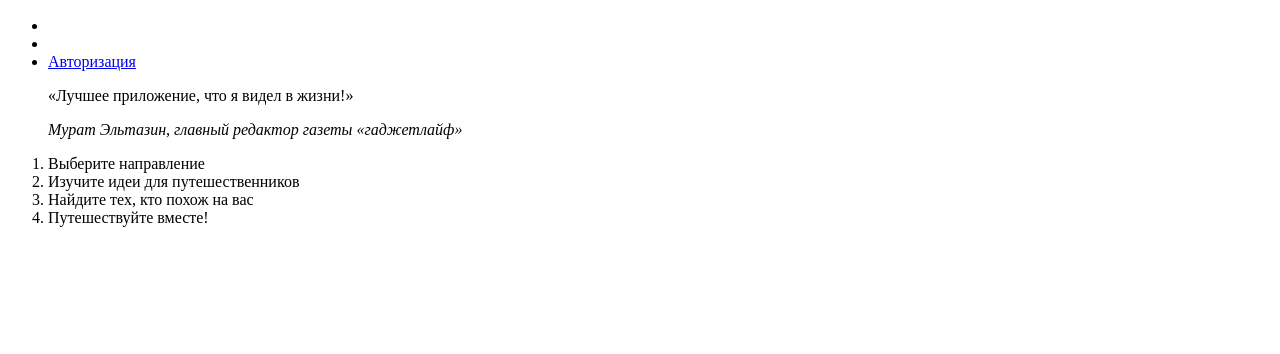
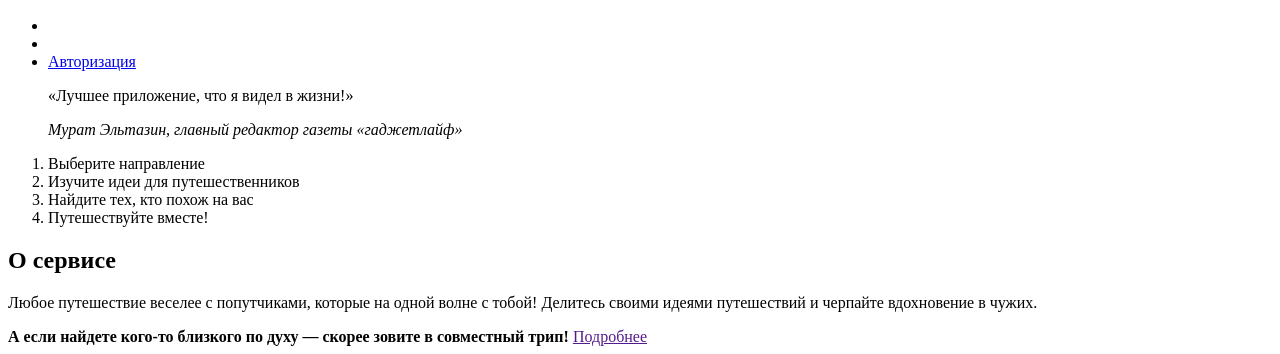
Before and after one commit to kokinz/1569955-pognali-21, a website: page source/index.html in a window 1280 px wide. Shown: the part 482-836 px from the top of the page. Before the commit the page ends 800 px from the top, so only its background shows below. Drawn offline with Linux system fonts and the light colour scheme.

Commit message:
Разметка about-service index

```diff
--- a/source/index.html
+++ b/source/index.html
@@ -104,6 +104,23 @@
           <li class="instruction-list__item">Путешествуйте вместе!</li>
         </ol>
       </section>
+
+      <section class="about-service">
+        <h2 class="about-service__title">О сервисе</h2>
+
+        <p class="about-service__description">
+          Любое путешествие веселее с попутчиками, которые на одной волне с
+          тобой! Делитесь своими идеями путешествий и черпайте вдохновение в
+          чужих.
+        </p>
+
+        <b class="about-service__slogan">
+          А если найдете кого-то близкого по духу — скорее зовите в совместный
+          трип!
+        </b>
+
+        <a class="about-service__button-details button" href="">Подробнее</a>
+      </section>
     </main>
   </body>
 </html>
```
